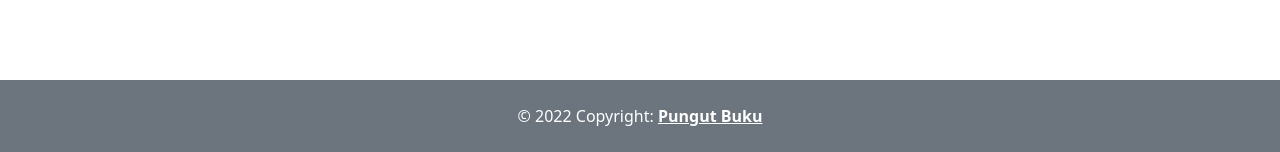
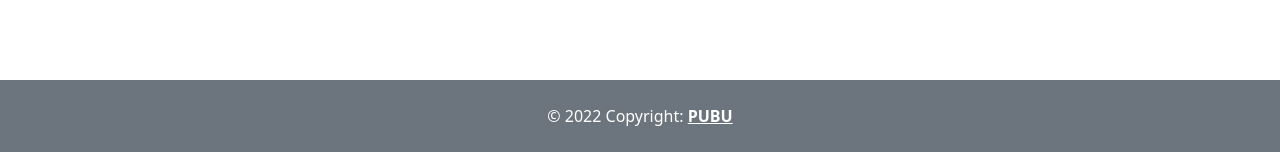
Before and after one commit to athmuf/Pubu, a PHP site: page /index.php in a window 1280 px wide. Shown: the part 648-800 px from the top of the page. Run offline with PHP 8.4, Linux system fonts and the light colour scheme.

Commit message:
Update footer.php

```diff
--- a/parts/footer.php
+++ b/parts/footer.php
@@ -2,7 +2,7 @@
 <footer class="text-center text-lg-start bg-secondary text-muted fixed-bottom">
   <div class="text-center p-4 text-white">
     © 2022 Copyright:
-    <a class="text-reset fw-bold" href="https://mdbootstrap.com/">Pungut Buku</a>
+    <a class="text-reset fw-bold" href="https://mdbootstrap.com/">PUBU</a>
   </div>
 </footer>
 <!-- Footer -->
```
